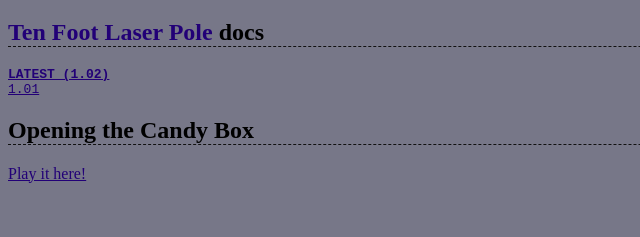
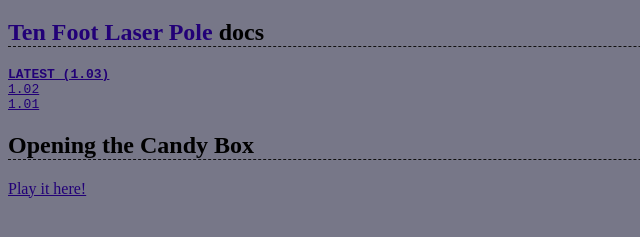
Before and after one commit to SuperJedi224/superjedi224.github.io, a plain HTML site: page index.html in a window 1280 px wide. Shown: the part 223-460 px from the top of the page, without its empty margins (0-640 px from the left). Drawn offline with Linux system fonts and the light colour scheme.

Commit message:
Update index.html

```diff
--- a/index.html
+++ b/index.html
@@ -14,7 +14,8 @@ h2{border-bottom:dashed 1px #111}
 <h1>Pages related to my github projects</h1>
 <h2><a href="https://github.com/SuperJedi224/Ten-Foot-Laser-Pole">Ten Foot Laser Pole</a> docs</h2>
 <pre>
-<b><a href="https://rawgit.com/SuperJedi224/Ten-Foot-Laser-Pole/master/1.02/doc/index.html">LATEST (1.02)</a></b>
+<b><a href="https://rawgit.com/SuperJedi224/Ten-Foot-Laser-Pole/master/1.03/doc/index.html">LATEST (1.03)</a></b>
+<a href="https://rawgit.com/SuperJedi224/Ten-Foot-Laser-Pole/master/1.02/doc/index.html">1.02</a>
 <a href="https://rawgit.com/SuperJedi224/Ten-Foot-Laser-Pole/master/1.01/doc/index.html">1.01</a>
 </pre>
 <h2>Opening the Candy Box</h2>
```
